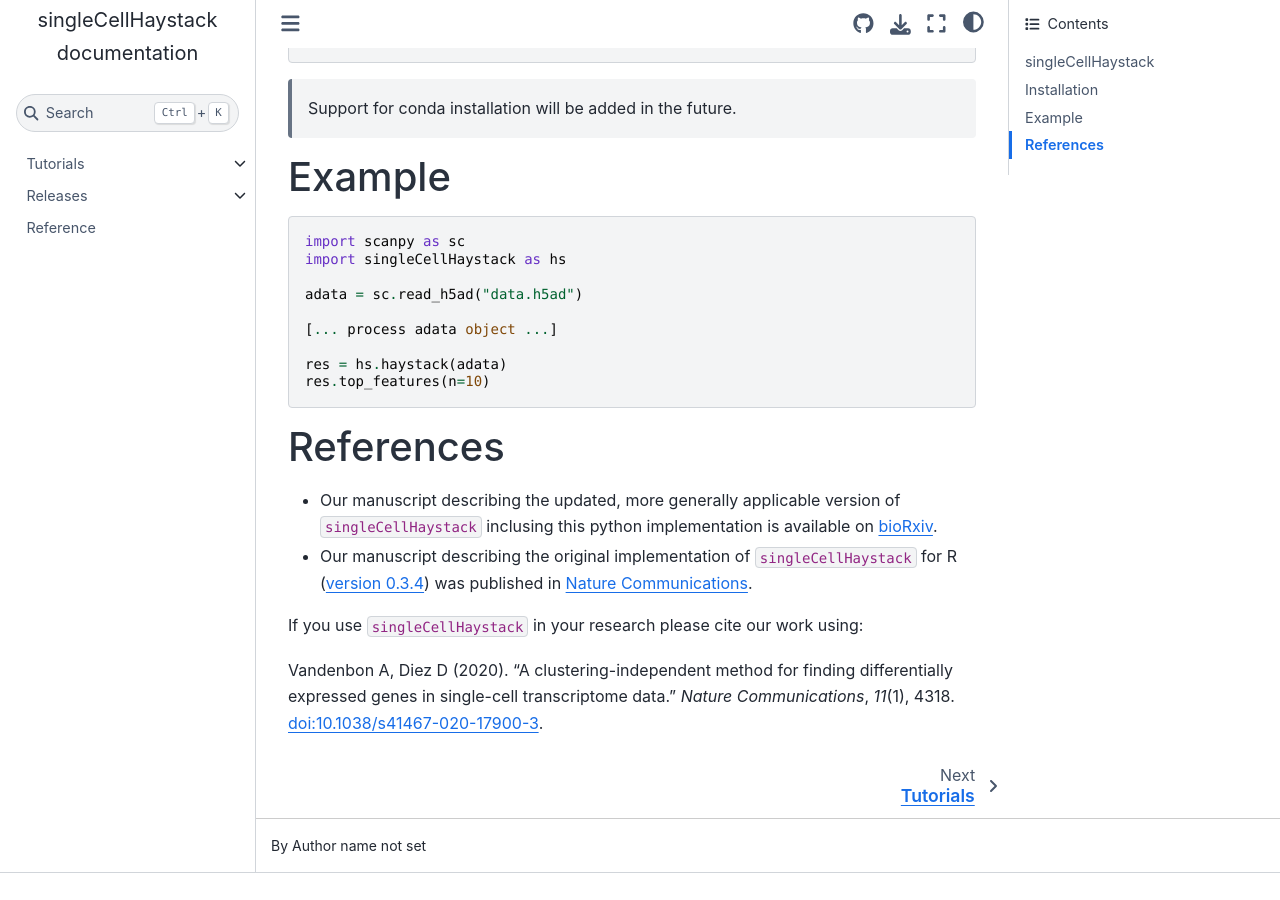
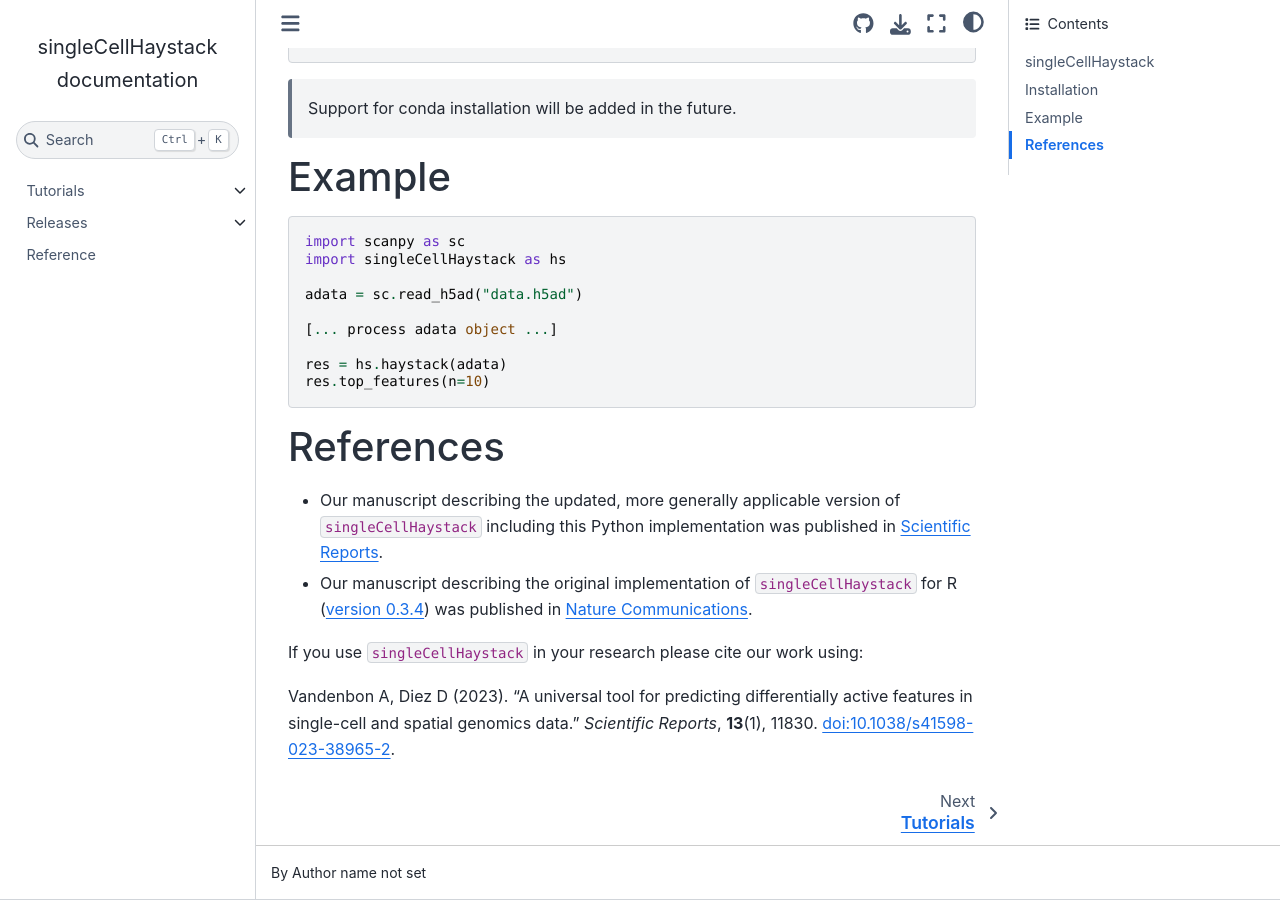
Before and after one commit to ddiez/singleCellHaystack-py, a Sphinx documentation site: the page built from docs/index.md, in a window 1280 px wide and 900 px high, scrolled down 521 px. Built offline with Sphinx 7.4.7 and the Sphinx Book theme 1.1.4, drawn with Linux system fonts in a browser that asks for light colours; pages that are not in the unit, such as notebooks, are missing from menus; before the commit the page ends 1394 px from its top, so only the background shows below that.

Commit message:
Update web site with Scientific Reports reference.

````diff
--- a/docs/index.md
+++ b/docs/index.md
@@ -42,13 +42,17 @@ res.top_features(n=10)
 
 # References
 
-- Our manuscript describing the updated, more generally applicable version of `singleCellHaystack` inclusing this python implementation is available on [bioRxiv](https://www.biorxiv.org/content/10.1101/2022.11.13.516355v1).
+- Our manuscript describing the updated, more generally applicable version of `singleCellHaystack` including this Python implementation was published in [Scientific Reports](https://doi.org/10.1038/s41598-023-38965-2).
 
 - Our manuscript describing the original implementation of `singleCellHaystack` for R ([version 0.3.4](https://github.com/alexisvdb/singleCellHaystack/tree/binary)) was published in [Nature Communications](https://doi.org/10.1038/s41467-020-17900-3).
 
 If you use `singleCellHaystack` in your research please cite our work using:
 
-Vandenbon A, Diez D (2020). “A clustering-independent method for finding differentially expressed genes in single-cell transcriptome data.” *Nature Communications*, *11*(1), 4318. [doi:10.1038/s41467-020-17900-3](https://doi.org/10.1038/s41467-020-17900-3).
+<p>Vandenbon A, Diez D (2023).
+&ldquo;A universal tool for predicting differentially active features in single-cell and spatial genomics data.&rdquo;
+<em>Scientific Reports</em>, <b>13</b>(1), 11830.
+<a href="https://doi.org/10.1038/s41598-023-38965-2">doi:10.1038/s41598-023-38965-2</a>.
+</p>
 
 ```{toctree}
 :hidden: true
````
